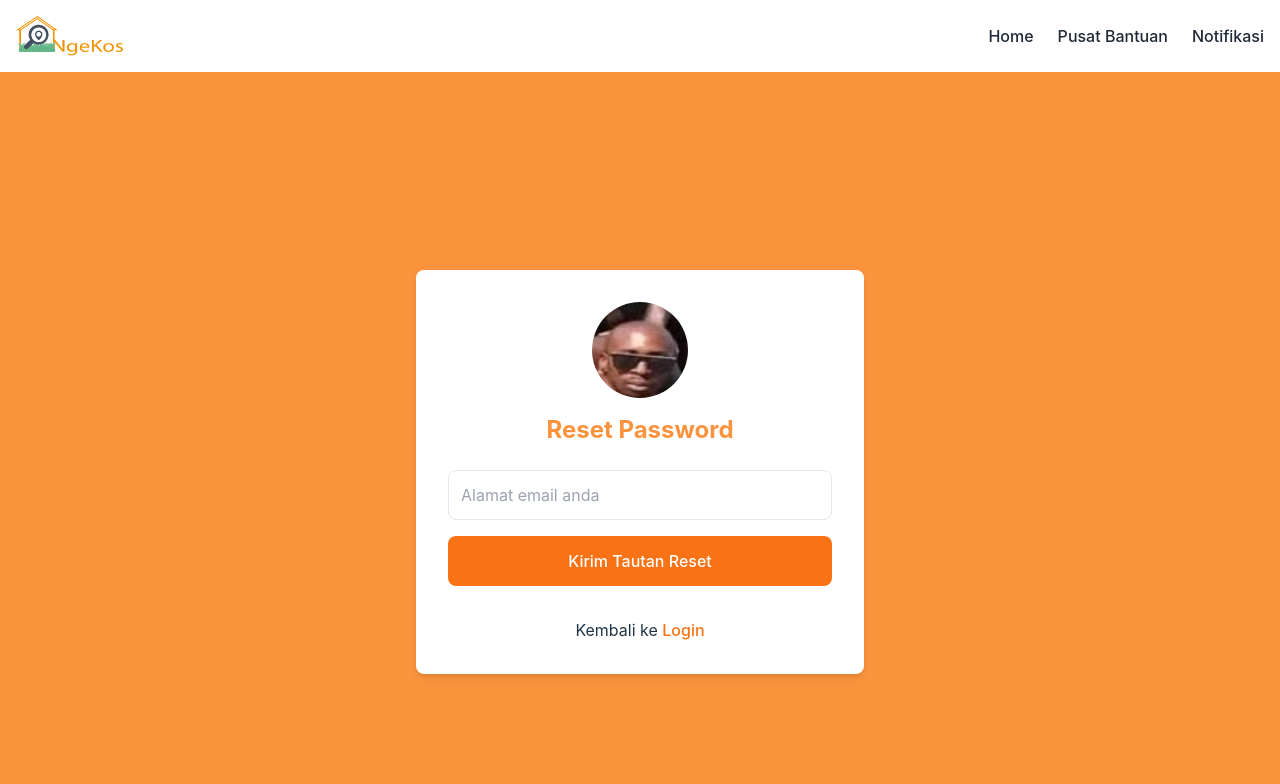
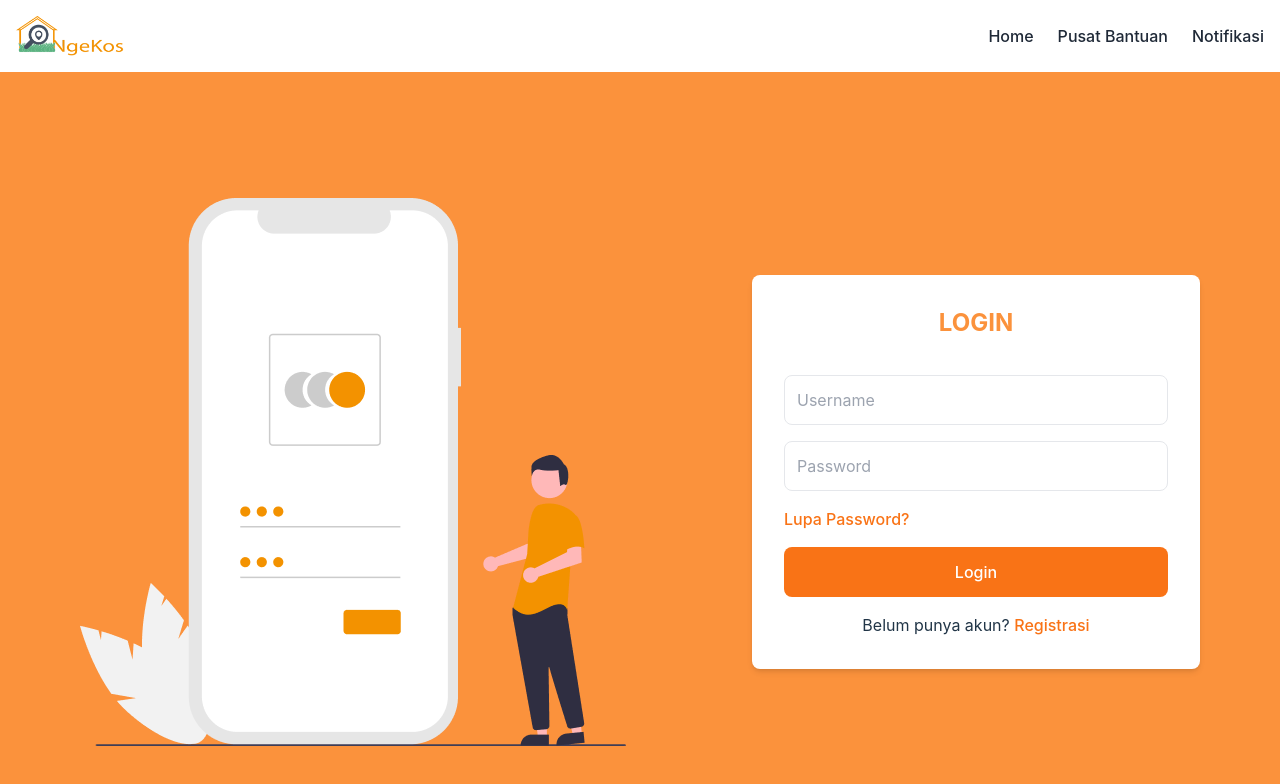
Before and after one commit to Yofandra/Client_NKost, a React (Vite) app: page /login in a window 1280 px wide. Shown: the top 784 px of the page. Built offline with nearby package versions, Linux system fonts and the light colour scheme.

Commit message:
Login.jsx

```diff
--- a/src/pages/Login.jsx
+++ b/src/pages/Login.jsx
@@ -1,66 +1,76 @@
-import React, { useState, useEffect } from "react";
-import profileImage from "../assets/images/profile.jpg";
+import React, { useState } from "react";
+import illustration from "../assets/images/2.png";
 
-const ForgotPassword = () => {
-  const [email, setEmail] = useState("");
+const Login = () => {
+  const [username, setUsername] = useState("");
+  const [password, setPassword] = useState("");
   const [error, setError] = useState("");
 
-  const handleForgotPassword = async (e) => {
+  const handleLogin = async (e) => {
     e.preventDefault();
     try {
-      const response = await fetch(
-        "https://https://localhost:5173/forgot-password",
-        {
-          method: "POST",
-          headers: {
-            "Content-Type": "application/json",
-          },
-          body: JSON.stringify({ email }),
-        }
-      );
+      const response = await fetch("https://localhost:4000/login", {
+        method: "POST",
+        headers: {
+          "Content-Type": "application/json",
+        },
+        body: JSON.stringify({ username, password }),
+      });
 
       if (!response.ok) {
-        throw new Error("Pengiriman tautan reset gagal");
+        throw new Error("Login gagal");
       }
 
       const data = await response.json();
-      console.log("Tautan reset berhasil dikirim:", data);
+      console.log("Login berhasil:", data);
     } catch (error) {
       setError(error.message);
     }
   };
 
   return (
-    <div className="flex flex-col items-center justify-center bg-orange-400 min-h-screen w-full p-4">
-      <div className="bg-white p-8 rounded-lg shadow-md w-full max-w-md mx-auto">
+    <div className="flex flex-col md:flex-row items-center justify-center bg-orange-400 min-h-screen w-full p-4 md:p-0">
+      <div className="hidden md:block md:w-1/2">
         <img
-          src={profileImage}
-          alt="Profile"
-          className="w-24 h-24 rounded-full mx-auto mb-4"
+          src={illustration}
+          alt="Illustration"
+          className="max-w-full h-auto"
         />
-        <h2 className="text-2xl text-center text-orange-400 font-bold mb-6">
-          Reset Password
+      </div>
+      <div className="bg-white p-8 rounded-lg shadow-md w-full md:w-1/2 max-w-md mx-auto md:mx-0 md:ml-8">
+        <h2 className="text-2xl text-center text-orange-400 font-bold mb-9">
+          LOGIN
         </h2>
         {error && <div className="text-red-500 mb-4">{error}</div>}
-        <form onSubmit={handleForgotPassword}>
+        <form onSubmit={handleLogin}>
           <input
-            type="email"
-            placeholder="Alamat email anda"
-            value={email}
-            onChange={(e) => setEmail(e.target.value)}
+            type="text"
+            placeholder="Username"
+            value={username}
+            onChange={(e) => setUsername(e.target.value)}
             className="w-full p-3 border rounded-lg mb-4"
           />
+          <input
+            type="password"
+            placeholder="Password"
+            value={password}
+            onChange={(e) => setPassword(e.target.value)}
+            className="w-full p-3 border rounded-lg mb-4"
+          />
+          <a href="/forgot-password" className="text-orange-500 block mb-4">
+            Lupa Password?
+          </a>
           <button
             type="submit"
-            className="w-full bg-orange-500 text-white py-3 rounded-lg mb-4"
+            className="w-full bg-orange-500 text-white py-3 rounded-lg"
           >
-            Kirim Tautan Reset
+            Login
           </button>
         </form>
         <p className="mt-4 text-center">
-          Kembali ke{" "}
-          <a href="/login" className="text-orange-500">
-            Login
+          Belum punya akun?{" "}
+          <a href="/register" className="text-orange-500">
+            Registrasi
           </a>
         </p>
       </div>
@@ -68,4 +78,4 @@ const ForgotPassword = () => {
   );
 };
 
-export default ForgotPassword;
+export default Login;
```
